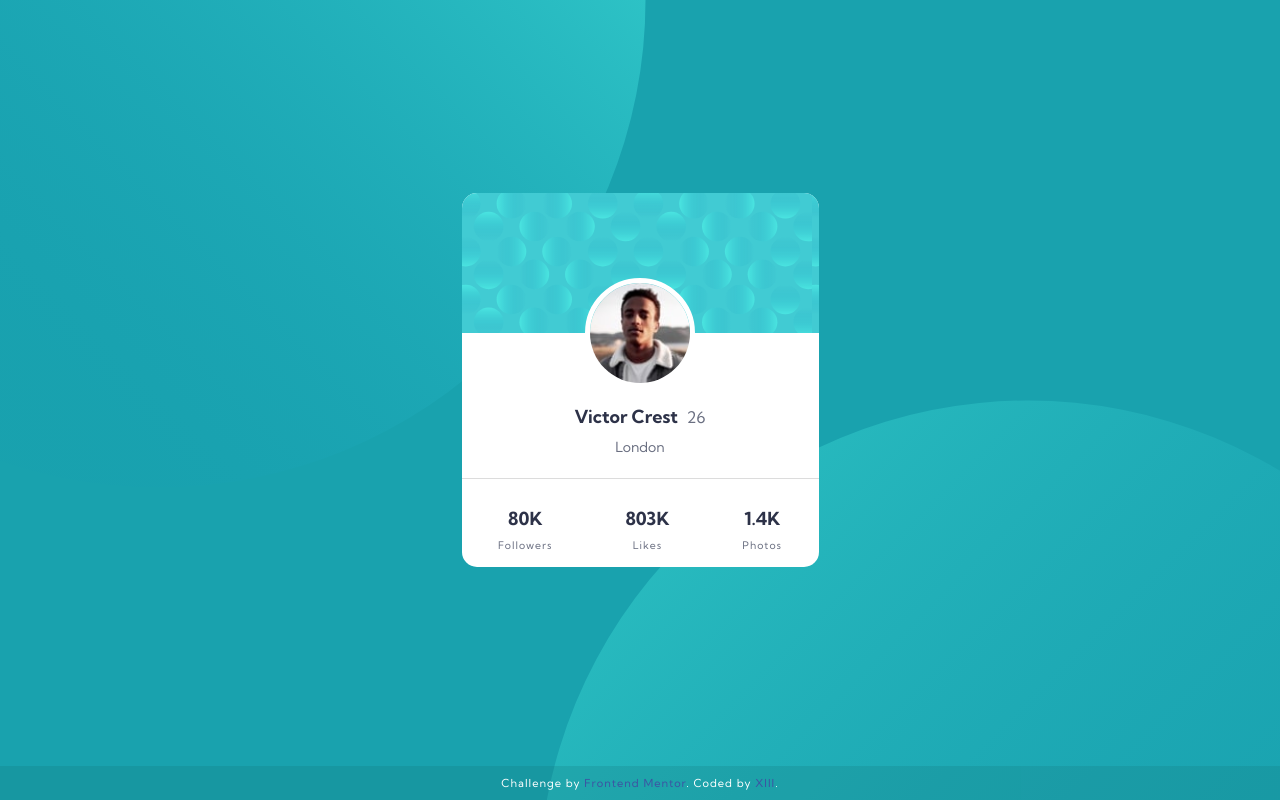
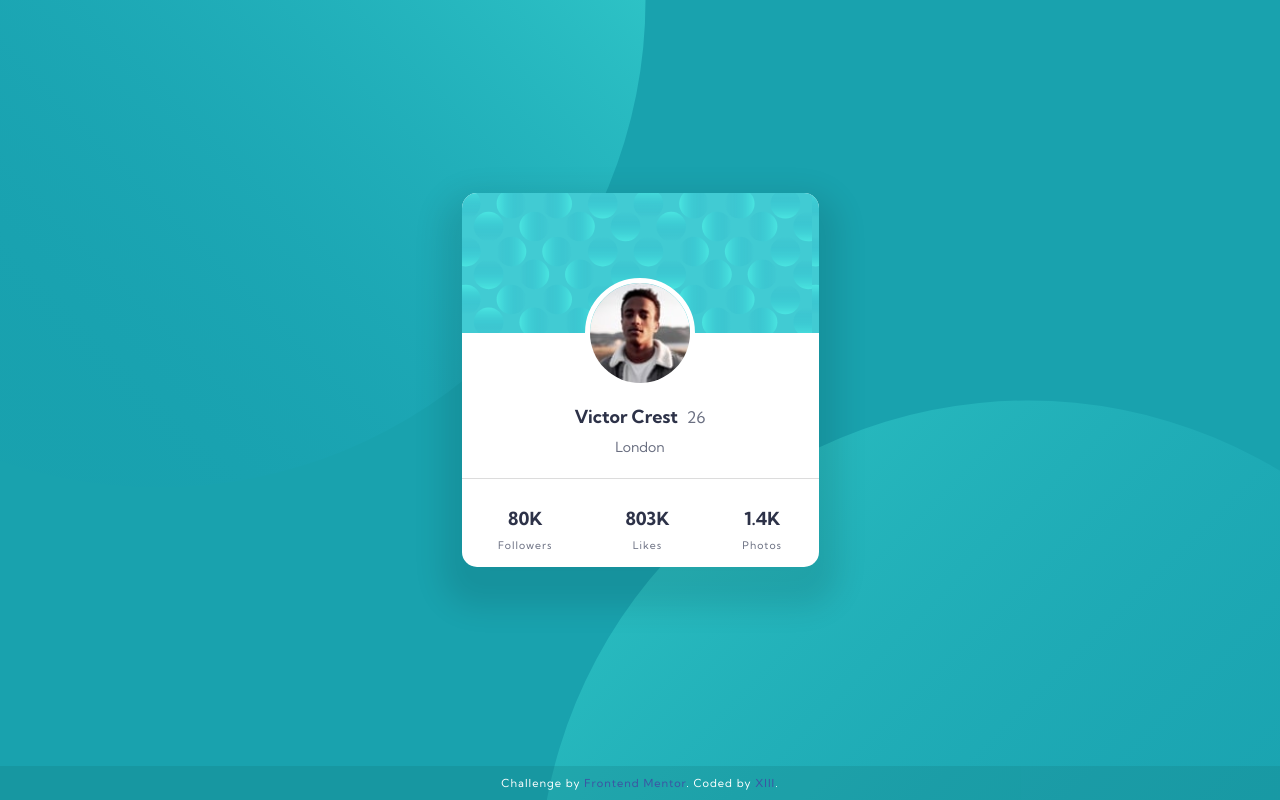
Before and after one commit to minibrusp/Profile-card-component, a plain HTML site: page index.html in a window 1280 px wide. Drawn offline with Linux system fonts and the light colour scheme.

Commit message:
Added Box Shadow on Card

```diff
--- a/css/styles.css
+++ b/css/styles.css
@@ -100,6 +100,7 @@ body {
    /* min-width: 326px; */
    border-radius: 15px;
    transition: filter .5s;
+   box-shadow: 0px 20px 30px 20px rgb(0 0 0 / 10%);
 }
 
 
```
